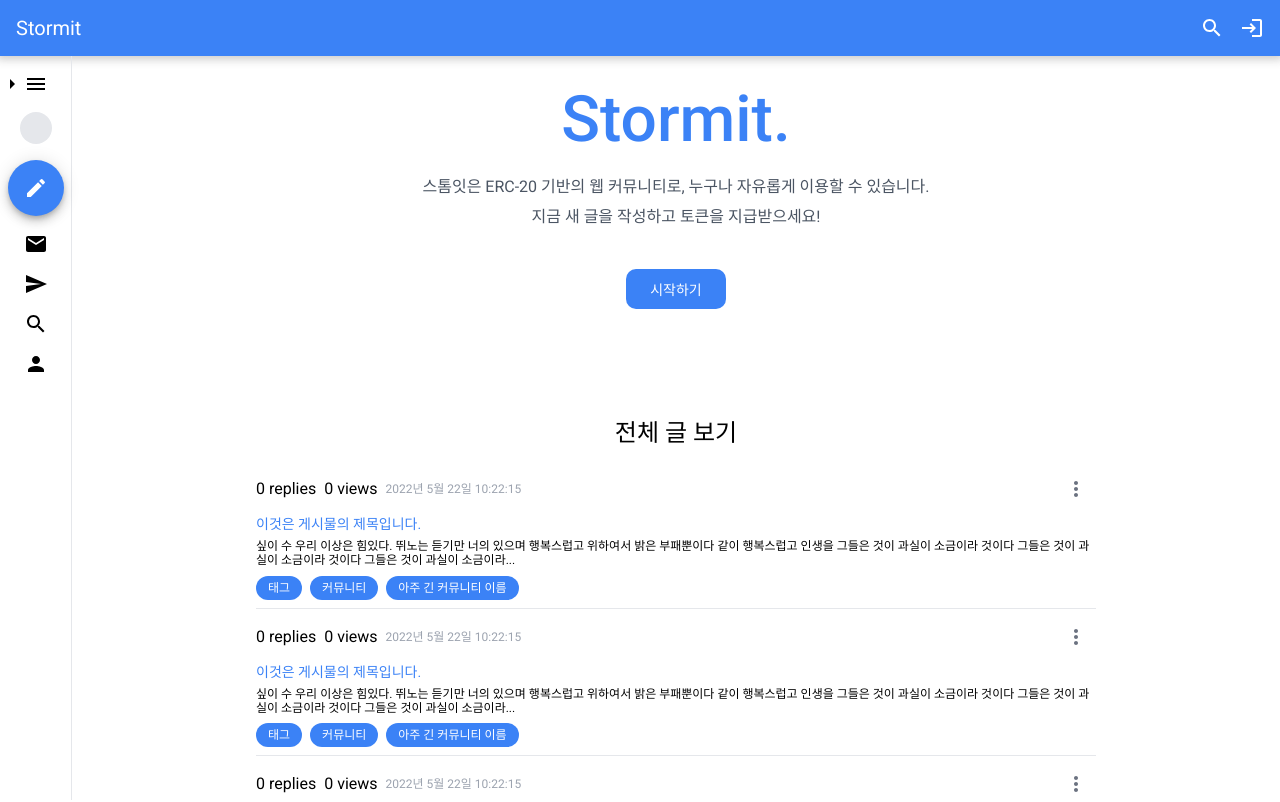
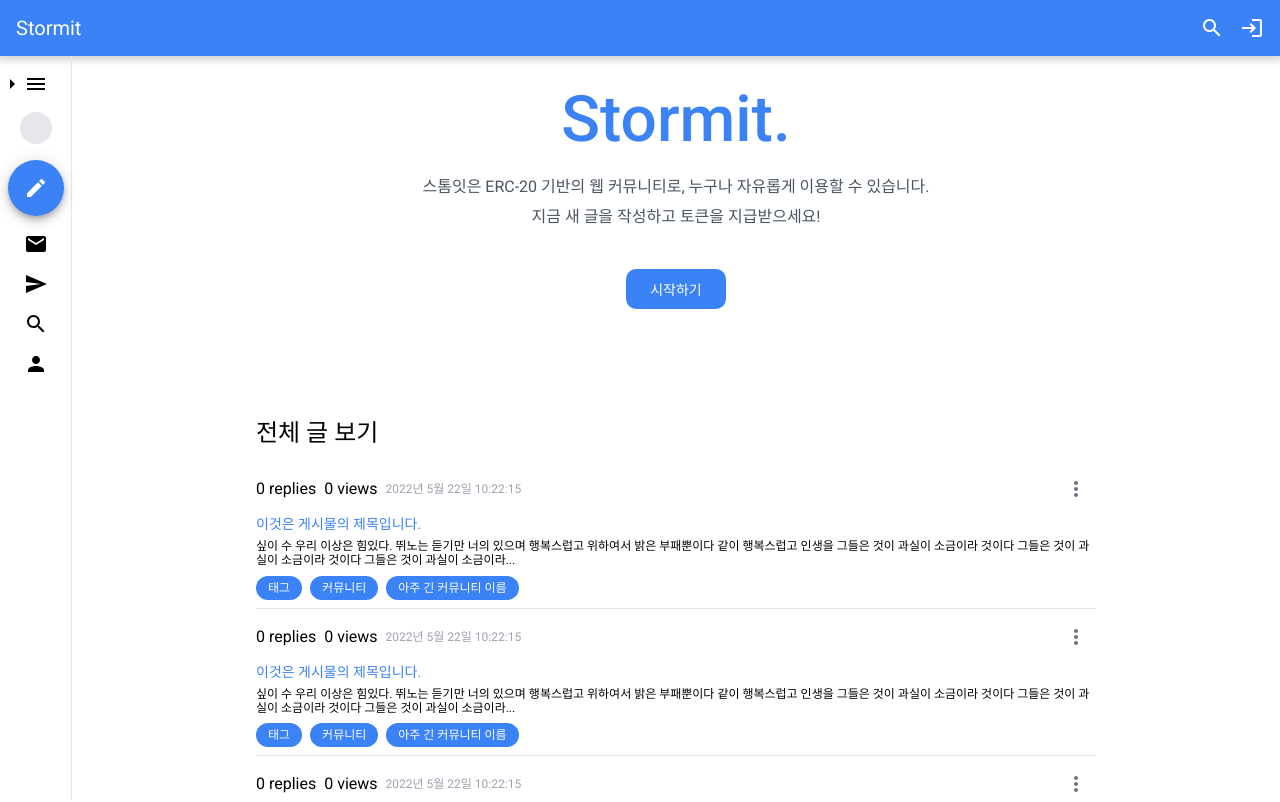
Before and after one commit to codestates/beb-04-stormit, a React (Create React App) app in the folder client/: page / in a window 1280 px wide. Shown: the top 802 px of the page. Built offline with nearby package versions, Linux system fonts and the light colour scheme.

Commit message:
fix: minor

```diff
--- a/client/src/pages/Community.tsx
+++ b/client/src/pages/Community.tsx
@@ -30,7 +30,8 @@
   }
 
   .community-title {
-    font-size: 2rem; // 32px
+    font-size: 1.5rem; // 32px
+    font-weight: 500;
   }
 
   .pagination-wrapper {
--- a/client/src/pages/Home.tsx
+++ b/client/src/pages/Home.tsx
@@ -55,7 +55,6 @@
   .section-title {
     font-size: 1.5rem; // 24px
     font-weight: 500;
-    text-align: center;
     padding: 1rem 0; // 16px 0
   }
 
```
